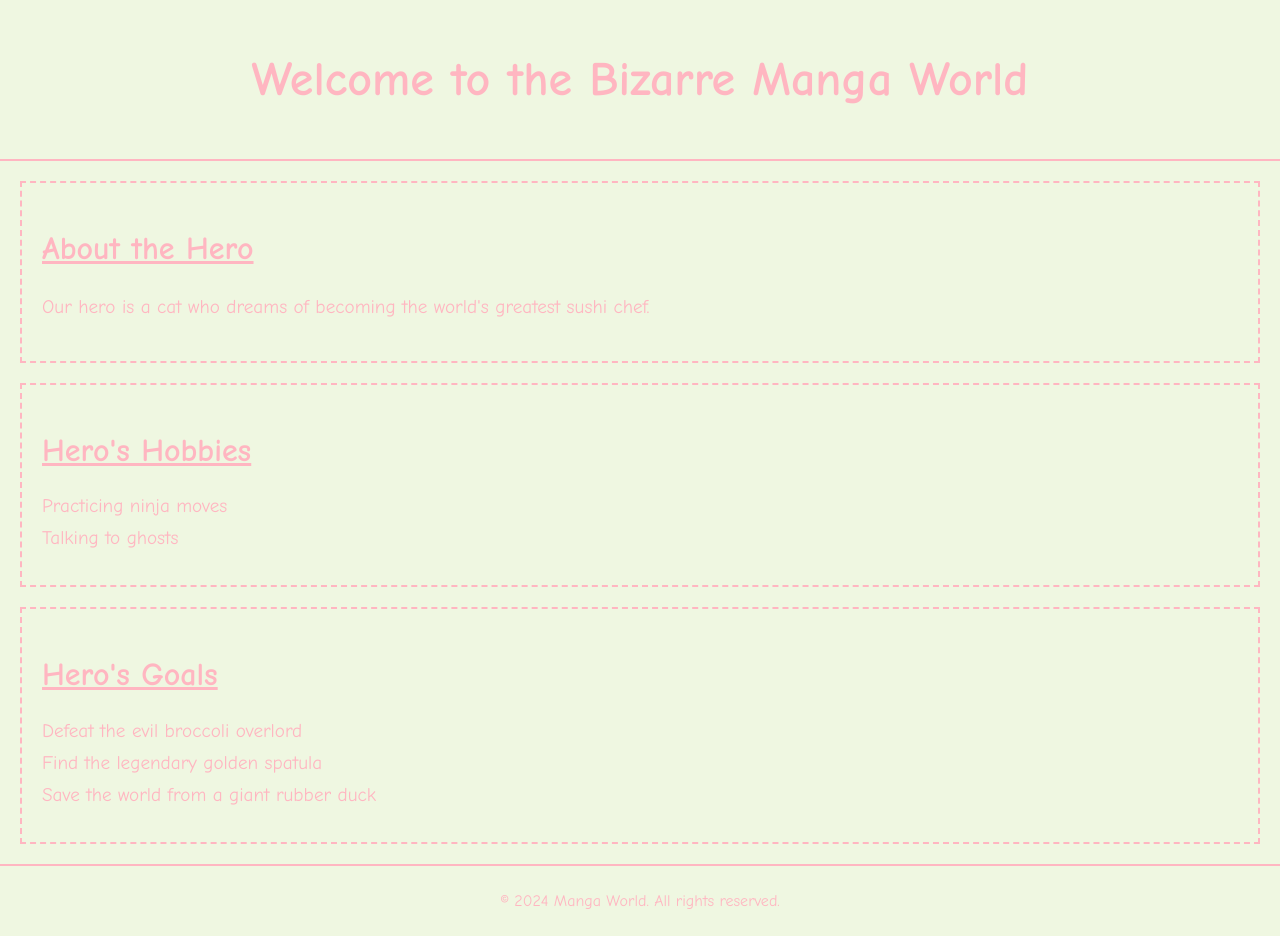
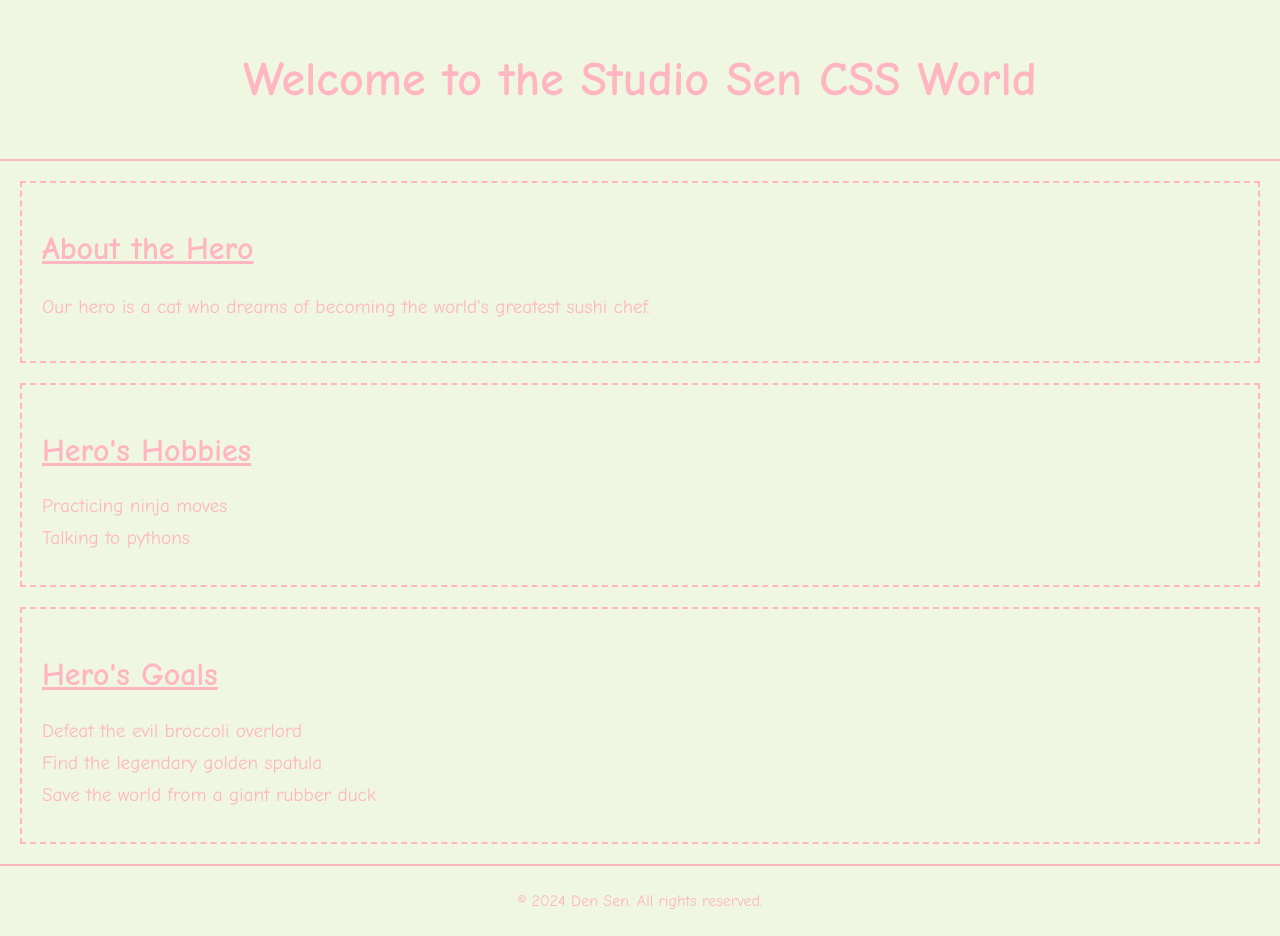
Before and after one commit to densenden/css_nightmare, a plain HTML site: page docs/index.html in a window 1280 px wide. Drawn offline with Linux system fonts and the light colour scheme.

```diff
--- a/docs/index.html
+++ b/docs/index.html
@@ -8,7 +8,7 @@
 </head>
 <body>
   <header class="header">
-    <h1 class="title">Welcome to the Bizarre Manga World</h1>
+    <h1 class="title">Welcome to the Studio Sen CSS World</h1>
   </header>
 
   <section class="section">
@@ -20,7 +20,7 @@
     <h2 class="subtitle">Hero's Hobbies</h2>
     <ul class="list">
       <li class="list-item">Practicing ninja moves</li>
-      <li class="list-item">Talking to ghosts</li>
+      <li class="list-item">Talking to pythons</li>
     </ul>
   </section>
 
@@ -34,7 +34,7 @@
   </section>
 
   <footer class="footer">
-    <p class="footer-text">&copy; 2024 Manga World. All rights reserved.</p>
+    <p class="footer-text">&copy; 2024 Den Sen. All rights reserved.</p>
   </footer>
 </body>
 </html>
```
